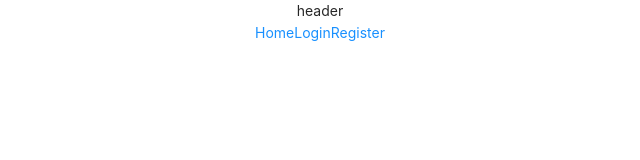
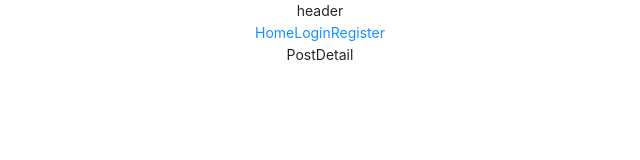
Before and after one commit to alextebbitt/Front-End-Redux-Social-Media, a React (Create React App) app: page /post/1 in a window 1280 px wide. Shown: the top 160 px of the page, without its empty margins (320-960 px from the left). Built offline with nearby package versions, Linux system fonts and the light colour scheme.

Commit message:
spinner problem fixed, now post id problem

```diff
--- a/src/App.js
+++ b/src/App.js
@@ -7,6 +7,7 @@ import Register from './components/Register/Register';
 import Home from './components/Home/Home';
 import Header from './components/Header/Header';
 import Profile from './components/Profile/Profile';
+import PostDetail from './components/PostDetail/PostDetail';
 
 function App() {
   return (
@@ -18,6 +19,7 @@ function App() {
           <Route path="/login" element={<Login />} />
           <Route path="/register" element={<Register />} />
           <Route path="/profile" element={<Profile />} />
+          <Route path="/post/:id" element={<PostDetail/>} />
 
       </Routes>
       </BrowserRouter>
--- a/src/components/Home/Posts/Post.jsx
+++ b/src/components/Home/Posts/Post.jsx
@@ -1,5 +1,6 @@
 import React from 'react'
 import { useSelector } from 'react-redux';
+import { Link } from "react-router-dom";
 
 const Post = () => {
     const { posts } = useSelector((state) => state.posts)
@@ -8,8 +9,10 @@ const Post = () => {
     {
         return (
             <div key={post.id}>
+                <Link to={"/posts/" + post.id}>
                 <h2>{post.title}</h2>
-                <span> {post.body} </span>
+                </Link>
+                {/* <span> {post.body} </span> */}
             </div>
         )
     })
--- a/src/components/Home/Posts/Posts.jsx
+++ b/src/components/Home/Posts/Posts.jsx
@@ -1,9 +1,10 @@
 import React, { useEffect } from "react";
 import { useDispatch, useSelector } from "react-redux";
 import Post from "./Post";
-import { getAll } from "../../../features/posts/postsSlice";
+import { getAll, reset } from "../../../features/posts/postsSlice";
 import { Spin } from "antd";
-import { reset } from "../../../features/auth/authSlice";
+
+
 
 const Posts = () => {
   const dispatch = useDispatch();
@@ -11,16 +12,14 @@ const Posts = () => {
 
   const getPostsAndReset = async () => {
     await dispatch(getAll());
-    dispatch(reset());
+    await dispatch(reset());
   };
   useEffect(() => {
     getPostsAndReset();
   }, []);
   if (isLoading) {
     return (
-
         <Spin />
-
     );
   }
   return (
--- /dev/null
+++ b/src/components/PostDetail/PostDetail.jsx
@@ -0,0 +1,12 @@
+import React from 'react'
+import { useParams } from 'react-router-dom'
+
+const PostDetail = () => {
+    const { id } = useParams();
+    console.log(id);
+  return (
+    <div>PostDetail</div>
+  )
+}
+
+export default PostDetail
```
